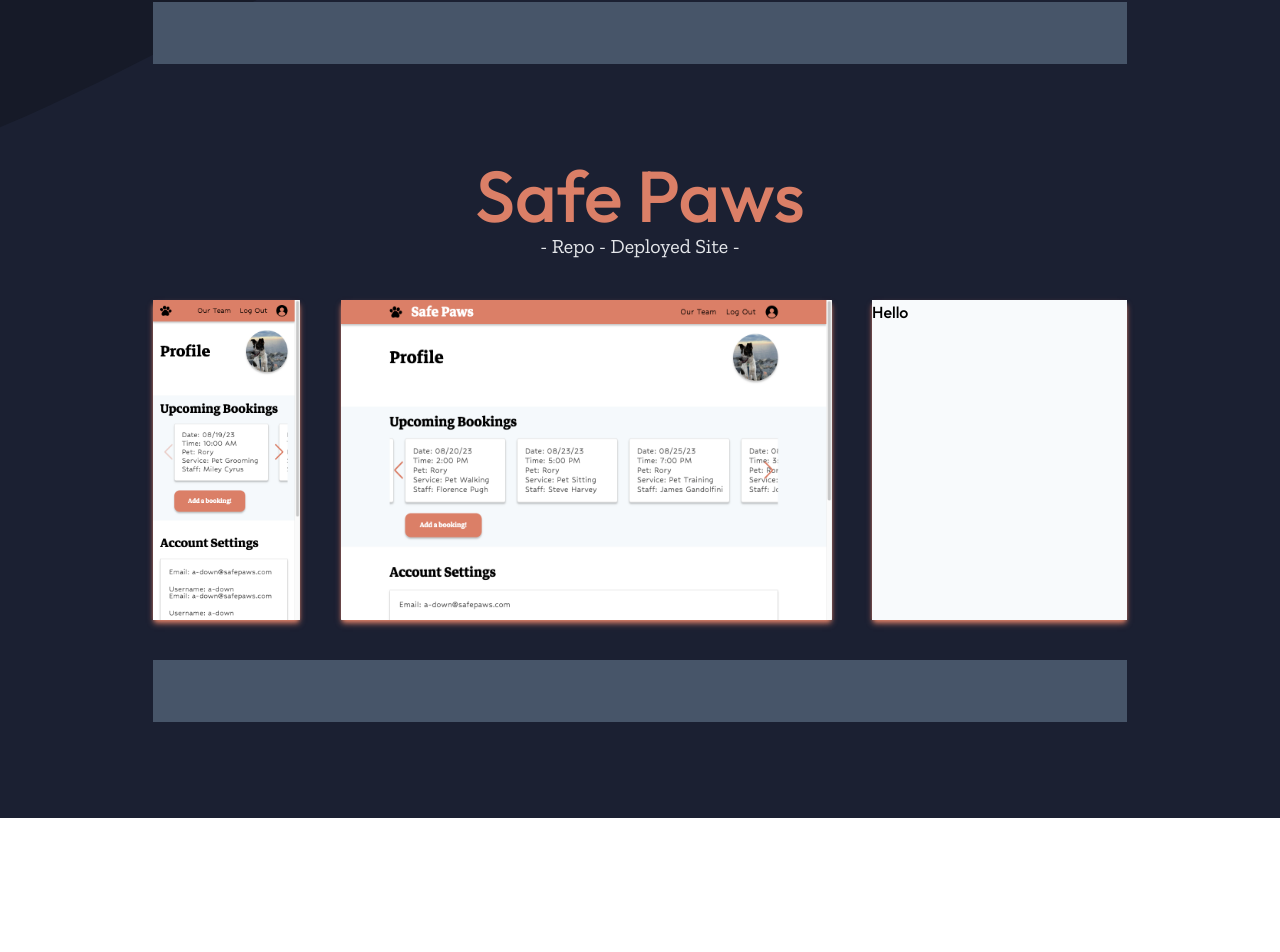
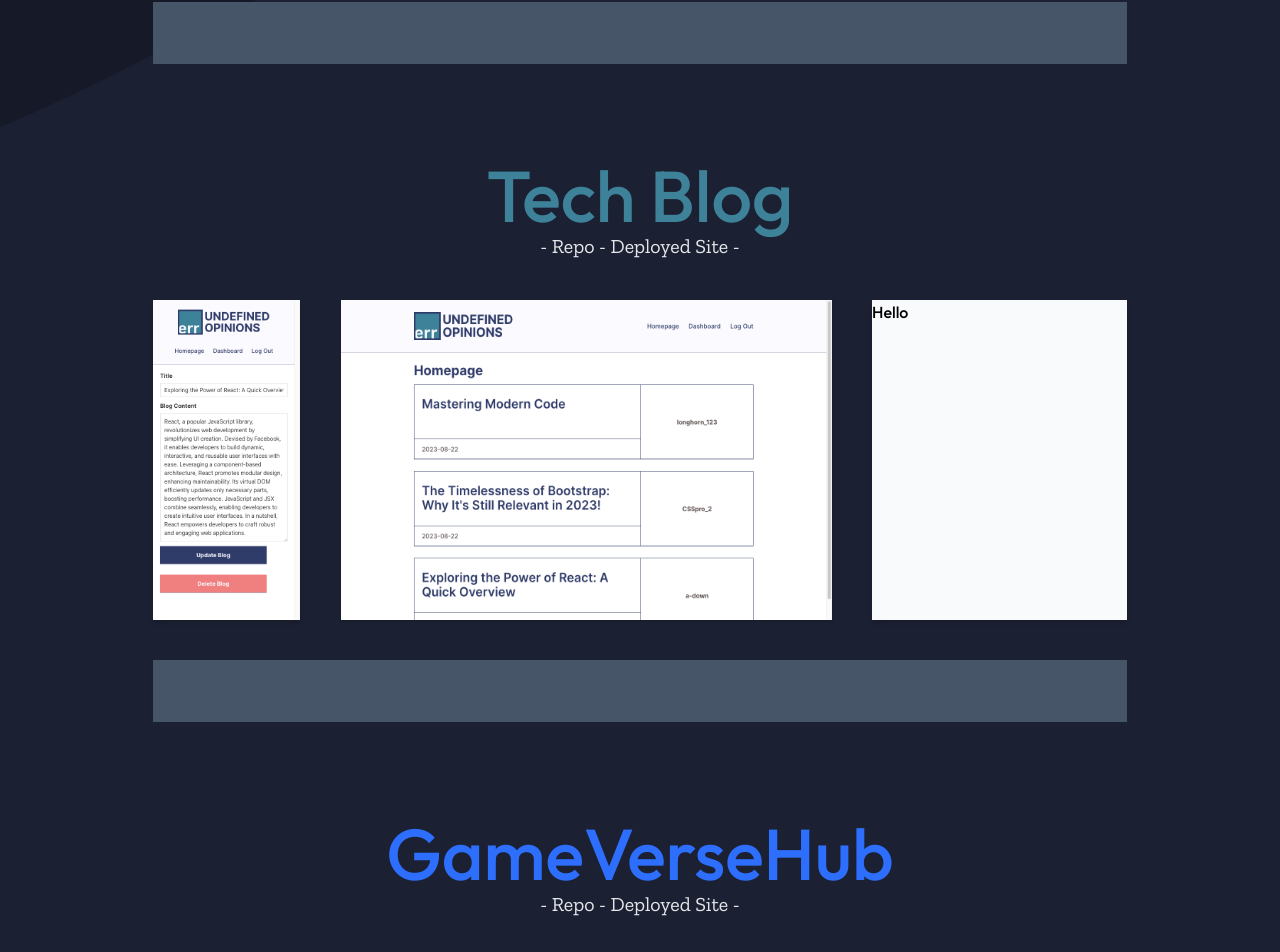
Before and after one commit to a-down/portfolio, a React (Vite) app: page / in a window 1280 px wide. Shown: the part 1927-2879 px from the top of the page. Before the commit the page ends 2745 px from the top, so only its background shows below. Built offline with nearby package versions, Linux system fonts and the light colour scheme.

Commit message:
all projects render

```diff
--- a/src/components/Header.jsx
+++ b/src/components/Header.jsx
@@ -7,7 +7,7 @@ export default function Header() {
   return (
     <>
 
-      <div className='w-full h-[100px]  bg-navy opacity-50 shadow-2xl drop-shadow-header header-background-div'>
+      <div className='w-full h-[100px]  bg-navy opacity-50 shadow-2xl drop-shadow-header'>
       </div>
 
       <header className=' w-full h-[100px] absolute top-0'>
--- a/src/components/Hero.jsx
+++ b/src/components/Hero.jsx
@@ -11,8 +11,8 @@ export default function HeroText(){
 
         <h1 className=' text-5xl p-2'>Alec Downing</h1>
         <img src={lineGraphic} className='p-2'/>
-        <h3 class=' text-3xl font-serif font-thin'>Front End Developer</h3>
-        <h4 class=' text-xl font-serif font-thin'>Making the Internet Easier to Use</h4>
+        <h3 className=' text-3xl font-serif font-thin'>Front End Developer</h3>
+        <h4 className=' text-xl font-serif font-thin'>Making the Internet Easier to Use</h4>
 
         <div className='flex mt-52 gap-4 w-full justify-end px-24'>
           <a href='https://www.linkedin.com/in/alec-downing' target='_blank' className=' text-accent hover:text-slate-400'>
--- a/src/components/Projects/Project.jsx
+++ b/src/components/Projects/Project.jsx
@@ -1,30 +1,20 @@
-import safePawsPhone from '../../assets/project-visuals/safe-paws-phone.png'
-import safePawsBrowser from '../../assets/project-visuals/safe-paws-browser.png'
 
 
-export default function Project() {
-
-  // title
-  // color
-  // phoneImg
-  // browserImg
-  // Repo Link
-  // Deployed Link
-  // techStack: ['asdf', 'asdf', 'asdf']
+export default function Project({ project }) {
 
   return (
     <div className="mx-auto flex flex-col items-center pt-24 px-24 gap-10">
       <div className='text-center'>
-        <h2 className='text-7xl text-safePaws'>Safe Paws</h2>
+        <h2 className='text-7xl' style={{color: `${project.color}`}}>{project.title}</h2>
         <div className="text-gray-200 font-serif text-xl font-thin">
-          <p>- <a href='https://google.com'>Repo</a> - <a href='https://google.com'>Deployed Site</a> -</p>
+          <p>- <a href={project.repoLink} target='_blank'>Repo</a> - <a href={project.deployedLink} target='_blank'>Deployed Site</a> -</p>
         </div>
       </div>
 
       <div className=' flex w-full h-[320px] max-w-[974px] space-between justify-between'>
-        <img src={safePawsPhone} width='147px' className='content-fit shadow-md shadow-safePaws'/>
-        <img src={safePawsBrowser} width='491px' className='shadow-md shadow-safePaws'/>
-        <p className='w-[255px] bg-slate-50 shadow-md shadow-safePaws'>Hello</p>
+        <img src={project.phoneImg} width='147px' className={`shadow-md shadow-${project.color}`}/>
+        <img src={project.browserImg} width='491px' className={'shadow'} style={{dropShadow: '0px 4px 3px #DB7F67'}}/>
+        <p className={`w-[255px] bg-slate-50 shadow-md shadow-${project.color}`}>Hello</p>
       </div>
 
       {/* <LanguageDisplay /> */}
--- a/src/components/Projects/ProjectsSection.jsx
+++ b/src/components/Projects/ProjectsSection.jsx
@@ -1,5 +1,17 @@
 import projectsBG from '../../assets/backgrounds/projects-bg.svg'
 import Project from './Project'
+import safePawsPhone from '../../assets/project-visuals/safe-paws-phone.png'
+import safePawsBrowser from '../../assets/project-visuals/safe-paws-browser.png'
+import techBlogPhone from '../../assets/project-visuals/tech-blog-phone.png'
+import techBlogBrowser from '../../assets/project-visuals/tech-blog-browser.png'
+import gameVerseHubPhone from '../../assets/project-visuals/gameversehub-phone.png'
+import gameVerseHubBrowser from '../../assets/project-visuals/gameversehub-browser.png'
+import weatherDashboardPhone from '../../assets/project-visuals/weather-dashboard-phone.png'
+import weatherDashboardBrowser from '../../assets/project-visuals/weather-dashboard-browser.png'
+import codeQuizPhone from '../../assets/project-visuals/code-quiz-phone.png'
+import codeQuizBrowser from '../../assets/project-visuals/code-quiz-browser.png'
+import noteTakerPhone from '../../assets/project-visuals/note-taker-phone.png'
+import noteTakerBrowser from '../../assets/project-visuals/note-taker-browser.png'
 
 export default function ProjectSection() {
 
@@ -10,15 +22,69 @@ export default function ProjectSection() {
     backgroundPosition: 'top',
   }
 
+  const projects = [
+    {
+      title: 'Safe Paws',
+      color: '#DB7F67',
+      phoneImg: safePawsPhone,
+      browserImg: safePawsBrowser,
+      repoLink: 'https://github.com/a-down/safe-paws',
+      deployedLink: 'https://safe-paws-da967720d734.herokuapp.com/',
+      techStack: []
+    },
+    {
+      title: 'Tech Blog',
+      color: '#3E829A',
+      phoneImg: techBlogPhone,
+      browserImg: techBlogBrowser,
+      repoLink: 'https://github.com/a-down/tech-blog',
+      deployedLink: 'https://a-down-tech-blog-b6cbf85bb984.herokuapp.com',
+      techStack: []
+    },
+    {
+      title: 'GameVerseHub',
+      color: '#2D6EFD',
+      phoneImg: gameVerseHubPhone,
+      browserImg: gameVerseHubBrowser,
+      repoLink: 'https://github.com/a-down/GameVerseHub',
+      deployedLink: 'https://a-down.github.io/GameVerseHub/',
+      techStack: []
+    },
+    {
+      title: 'Weather Dashboard',
+      color: '#EAC792',
+      phoneImg: weatherDashboardPhone,
+      browserImg: weatherDashboardBrowser,
+      repoLink: 'https://github.com/a-down/weather-dashboard',
+      deployedLink: 'https://a-down.github.io/weather-dashboard/',
+      techStack: []
+    },
+    {
+      title: 'Code Quiz',
+      color: '#F08080',
+      phoneImg: codeQuizPhone,
+      browserImg: codeQuizBrowser,
+      repoLink: 'https://github.com/a-down/code-quiz',
+      deployedLink: 'https://a-down.github.io/code-quiz/',
+      techStack: []
+    },
+    {
+      title: 'Note Taker',
+      color: '#44CAF0',
+      phoneImg: noteTakerPhone,
+      browserImg: noteTakerBrowser,
+      repoLink: 'https://github.com/a-down/note-taker',
+      deployedLink: 'https://a-down-note-taker-a4f5d9c37c25.herokuapp.com/',
+      techStack: []
+    },
+  ]
+
+
   return (
-    <div style={backgroundStyle} class='pb-24'>
-      <Project />
-      <Project />
-      {/* Project */}
-      {/* Project */}
-      {/* Project */}
-      {/* Project */}
-      {/* Project */}
+    <div style={backgroundStyle} className='pb-24'>
+      { projects.map((project) => (
+        <Project project={project} />
+      ))}
     </div>
   )
 }
--- a/tailwind.config.js
+++ b/tailwind.config.js
@@ -13,13 +13,7 @@ export default {
       colors: {
         'accent': '#95ADCF',
         'navy': '#1B2032',
-        'navy-faded': 'rgba(27, 32, 50, 0.20)',
-        'safePaws': '#DB7F67',
-        'techBlog': '#3E829A',
-        'gameVerseHub': '#2D6EFD',
-        'weatherDashboard': '#EAC792',
-        'codeQuiz': '#F08080',
-        'noteTaker': '#44CAF0'
+        'navy-faded': 'rgba(27, 32, 50, 0.20)'
       },
       dropShadow: {
         'header': '0 6px 6px #95ADCF'
```
Also changed, not shown: src/assets/project-visuals/weather-dashboard-browser.png, src/assets/project-visuals/weather-dashboard-phone.png.
